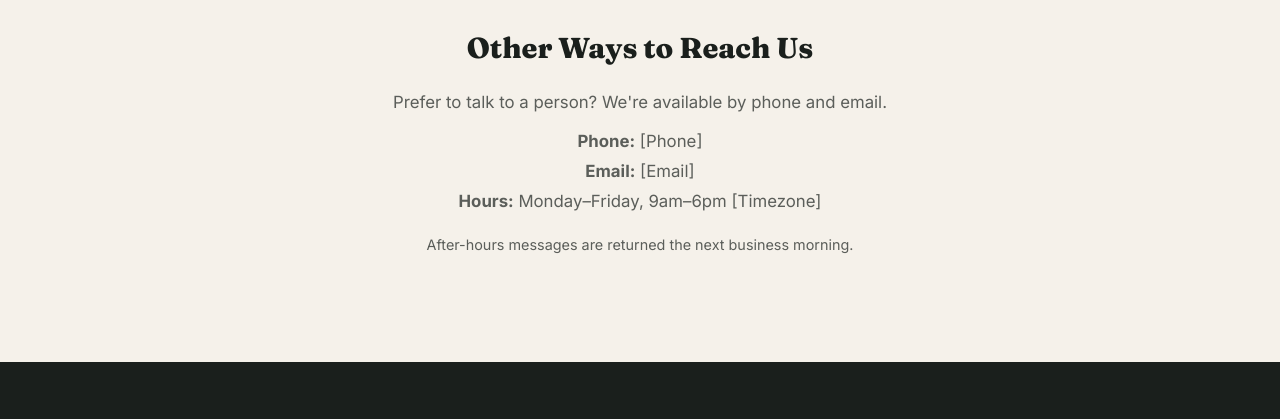
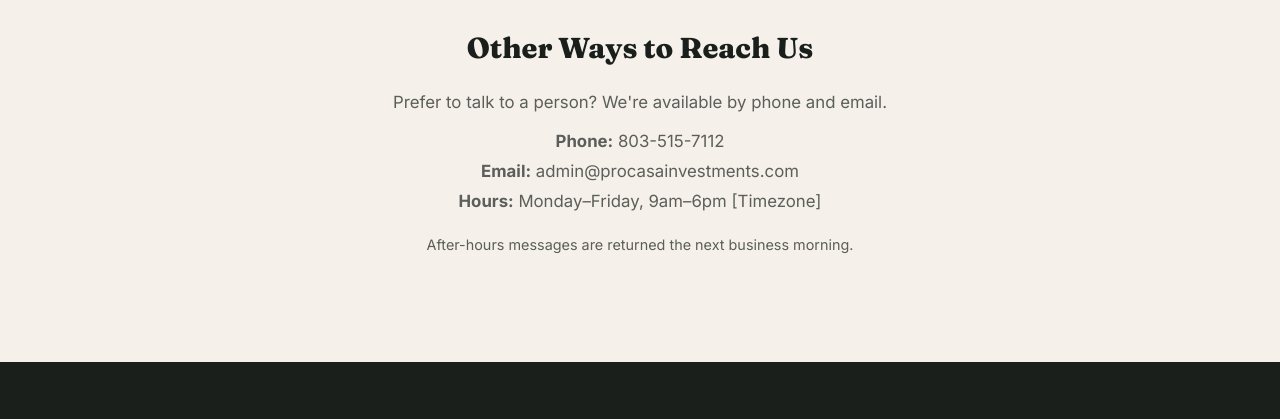
Before and after one commit to leg3ndario/ProCasaWebsite, a website: page public/contact.html in a window 1280 px wide. Shown: the part 1500-1919 px from the top of the page. Drawn offline with Linux system fonts and the light colour scheme.

Commit message:
Update contact.html

```diff
--- a/public/contact.html
+++ b/public/contact.html
@@ -121,8 +121,8 @@
   <div class="other-contact">
     <h3>Other Ways to Reach Us</h3>
     <p>Prefer to talk to a person? We're available by phone and email.</p>
-    <p><strong>Phone:</strong> [Phone]<br/>
-    <strong>Email:</strong> [Email]<br/>
+    <p><strong>Phone:</strong> 803-515-7112<br/>
+    <strong>Email:</strong> admin@procasainvestments.com<br/>
     <strong>Hours:</strong> Monday–Friday, 9am–6pm [Timezone]</p>
     <p style="margin-top: 1rem; font-size: 0.9rem;">After-hours messages are returned the next business morning.</p>
   </div>
```
